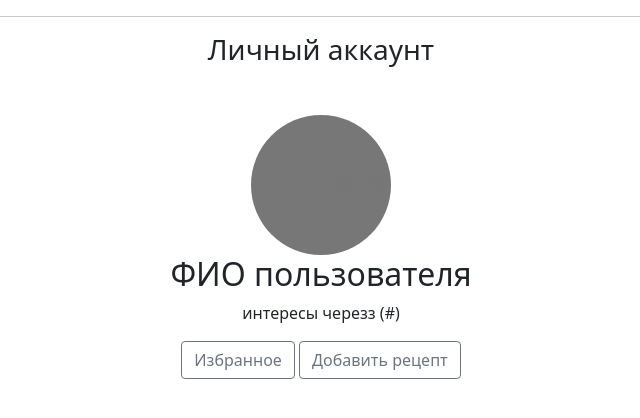
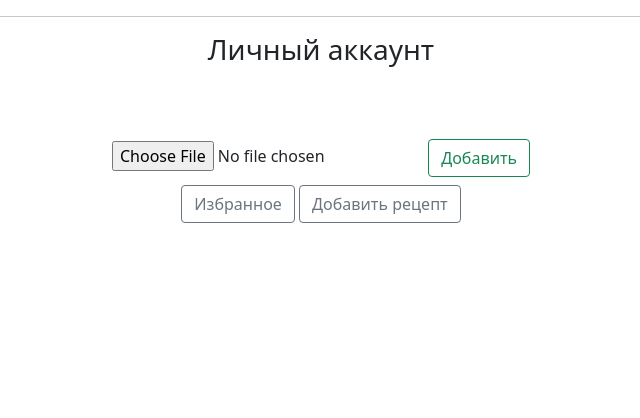
Before and after one commit to Tragica1/flaskproject, a Flask app: template templates/account.html in a window 1280 px wide. Shown: the part 56-474 px from the top of the page, without its empty margins (319-959 px from the left). Run offline with Flask 2, Linux system fonts and the light colour scheme; the template is opened without the code that fills it, so the values that code supplies are empty.

Commit message:
update account.html

```diff
--- a/templates/account.html
+++ b/templates/account.html
@@ -5,8 +5,11 @@
     <meta name="viewport"
           content="width=device-width, user-scalable=no, initial-scale=1.0, maximum-scale=1.0, minimum-scale=1.0">
     <meta http-equiv="X-UA-Compatible" content="ie=edge">
-    <link href="https://cdn.jsdelivr.net/npm/bootstrap@5.1.3/dist/css/bootstrap.min.css" rel="stylesheet" integrity="sha384-1BmE4kWBq78iYhFldvKuhfTAU6auU8tT94WrHftjDbrCEXSU1oBoqyl2QvZ6jIW3" crossorigin="anonymous">
-    <script src="https://cdn.jsdelivr.net/npm/bootstrap@5.1.3/dist/js/bootstrap.bundle.min.js" integrity="sha384-ka7Sk0Gln4gmtz2MlQnikT1wXgYsOg+OMhuP+IlRH9sENBO0LRn5q+8nbTov4+1p" crossorigin="anonymous"></script>
+    <link href="https://cdn.jsdelivr.net/npm/bootstrap@5.1.3/dist/css/bootstrap.min.css" rel="stylesheet"
+          integrity="sha384-1BmE4kWBq78iYhFldvKuhfTAU6auU8tT94WrHftjDbrCEXSU1oBoqyl2QvZ6jIW3" crossorigin="anonymous">
+    <script src="https://cdn.jsdelivr.net/npm/bootstrap@5.1.3/dist/js/bootstrap.bundle.min.js"
+            integrity="sha384-ka7Sk0Gln4gmtz2MlQnikT1wXgYsOg+OMhuP+IlRH9sENBO0LRn5q+8nbTov4+1p"
+            crossorigin="anonymous"></script>
     <link rel="stylesheet" href="https://cdn.jsdelivr.net/npm/bootstrap-icons@1.8.1/font/bootstrap-icons.css">
     <link href="sidebars.css" rel="stylesheet">
     <title>Document</title>
@@ -15,7 +18,8 @@
 <div class="container-fluid">
     <nav class="navbar navbar-light bg-light">
         <div class="container-fluid">
-    <a class="navbar-brand" data-bs-toggle="offcanvas" href="#offcanvasExample" aria-controls="offcanvasExample">
+            <a class="navbar-brand" data-bs-toggle="offcanvas" href="#offcanvasExample"
+               aria-controls="offcanvasExample">
                 <i class="bi bi-egg-fried"></i>
                 KUХНЯ
             </a>
@@ -31,10 +35,12 @@
     <hr class="featurette-divider">
     <h3 class="text-center">Личный аккаунт</h3>
         <div class="container text-center mt-5">
-
-        <svg class="bd-placeholder-img rounded-circle" width="140" height="140" xmlns="http://www.w3.org/2000/svg" role="img" aria-label="Placeholder: 140x140" preserveAspectRatio="xMidYMid slice" focusable="false"><title>Placeholder</title><rect width="100%" height="100%" fill="#777"/><text x="50%" y="50%" fill="#777" dy=".3em">140x140</text></svg>
-        <h2>ФИО пользователя</h2>
-        <p>интересы черезз (#)</p>
+            <img src="{{ current_user.photoLink }}" class="round" style="width: 200px; border-radius: 100px">
+            <form action="/account" method="POST" enctype="multipart/form-data">
+                <input type="file" name="photo">
+                <button type="submit" class="btn btn-outline-success">Добавить</button>
+            </form>
+            <h2>{{ current_user.name }}</h2>
             <a class="btn btn-outline-secondary" href="/favorites">Избранное</a>
             <a class="btn btn-outline-secondary" href="/addrecipe">Добавить рецепт</a>
         </div>
```
Lines whose indentation alone changed are shown as unchanged.
